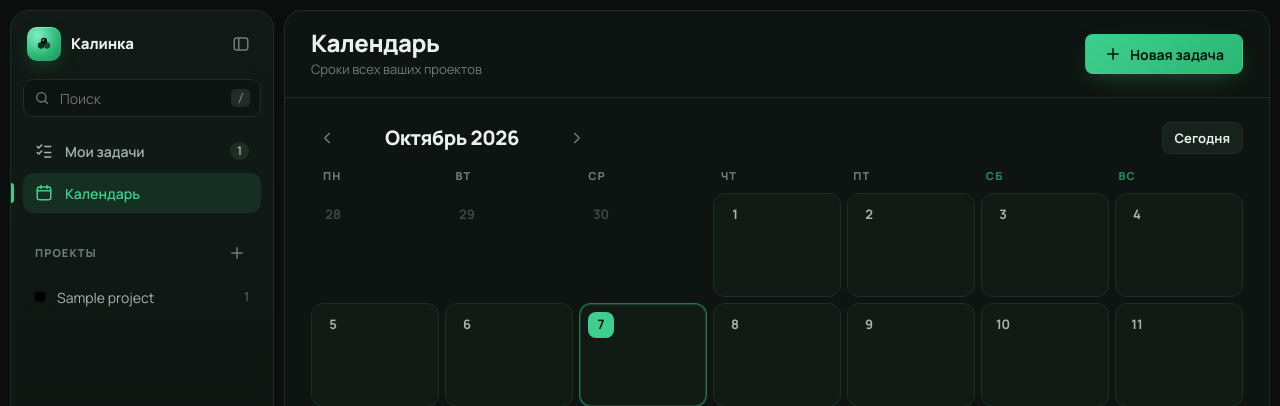
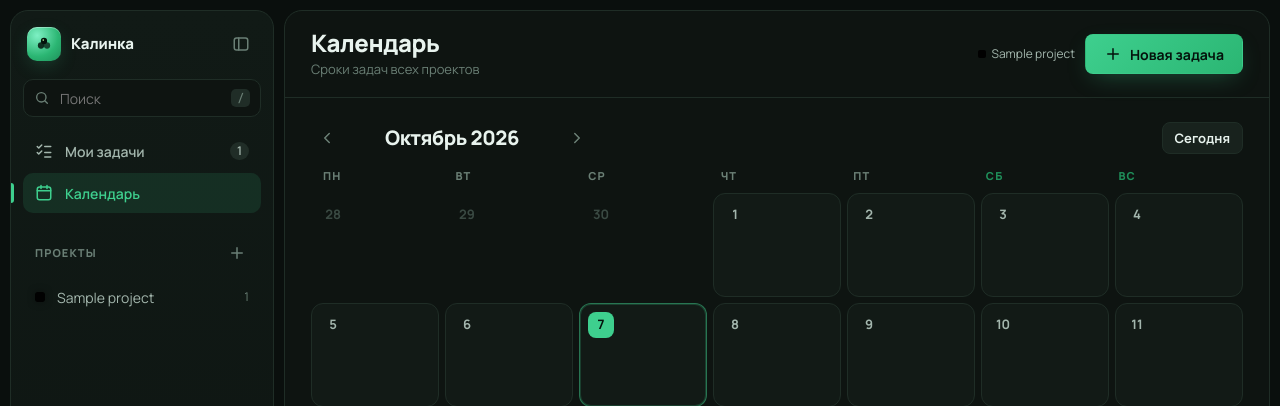
Before and after one commit to DarovskoyID/kalinka-pet, a Django app: page /app/calendar/ in a window 1280 px wide. Shown: the top 406 px of the page. Run offline with Django 5.2, Linux system fonts and the light colour scheme; a user stored in the database is signed in; tables that the repository leaves empty hold one stand-in row (values such as "Sample post").

Commit message:
(create) shared calendar for tasks

```diff
--- a/static/css/app.css
+++ b/static/css/app.css
@@ -207,7 +207,7 @@ kbd { font-family: var(--font-mono); font-size: 11px; padding: 1px 6px; border-r
 .day:hover .day-add { opacity: 1; }
 .ev { font-size: 11px; font-weight: 700; padding: 3px 7px; border-radius: 6px; white-space: nowrap; overflow: hidden; text-overflow: ellipsis; background: color-mix(in srgb, var(--c) 18%, transparent); color: color-mix(in srgb, var(--c) 70%, white); border-left: 3px solid var(--c); }
 .legend { display: flex; gap: 14px; font-size: 12px; color: var(--text-2); }
-.legend span { display: inline-flex; align-items: center; gap: 6px; }
+.legend span, .legend a { display: inline-flex; align-items: center; gap: 6px; }
 .legend i { width: 8px; height: 8px; border-radius: 2px; background: var(--c); }
 
 /* ---------- модалки ---------- */
--- a/tasksManager/views.py
+++ b/tasksManager/views.py
@@ -98,8 +98,8 @@ def _calendar_context(request, tasks):
 
 @login_required
 def calendar(request):
-    tasks = Task.objects.filter(workers=request.user).distinct()
-    return render(request, "planner/calendar.html", _calendar_context(request, tasks))
+    # общий календарь: задачи всех проектов
+    return render(request, "planner/calendar.html", _calendar_context(request, Task.objects.all()))
 
 @login_required
 def project_board(request, project_id):
--- a/templates/planner/calendar.html
+++ b/templates/planner/calendar.html
@@ -5,9 +5,14 @@
 {% block topline %}
 <div class="topline-title">
   <h1>Календарь</h1>
-  <p>Сроки всех ваших проектов</p>
+  <p>Сроки задач всех проектов</p>
 </div>
 <div class="topline-actions">
+  <div class="legend">
+    {% for project in sidebar_projects %}
+    <a href="{% url 'project_calendar' project.id %}"><i style="--c: rgb({{ project.color_Red }}, {{ project.color_Green }}, {{ project.color_Blue }})"></i>{{ project.title }}</a>
+    {% endfor %}
+  </div>
   <button class="btn btn-primary" data-open="taskModal">
     <svg class="icon" viewBox="0 0 24 24"><path d="M12 5v14M5 12h14"/></svg>Новая задача
   </button>
```
